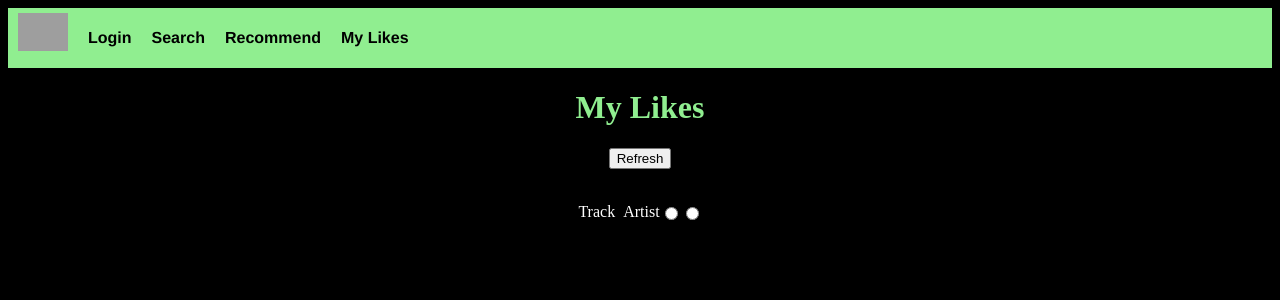
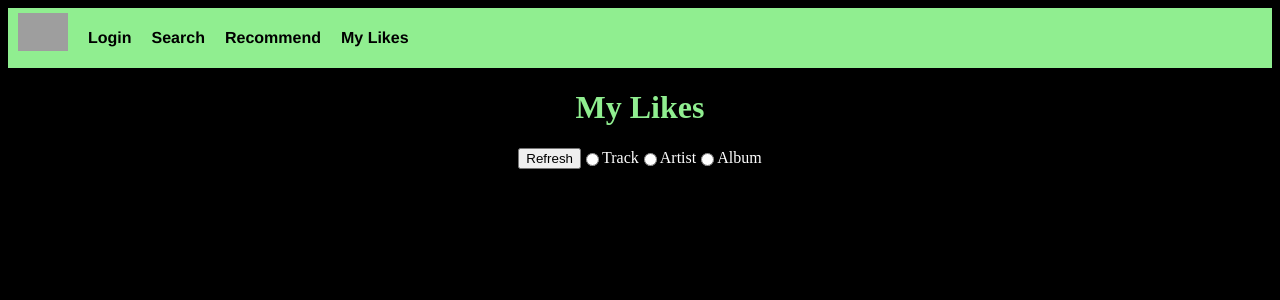
Before and after one commit to sumedhvaidy/rockify-front-end, a React (Create React App) app: page /mylikes in a window 1280 px wide. Shown: the top 300 px of the page. Built offline with nearby package versions, Linux system fonts and the light colour scheme; grey boxes are pictures that could not be loaded.

Commit message:
myLikes display added

```diff
--- a/src/pages/MyLikes.jsx
+++ b/src/pages/MyLikes.jsx
@@ -4,14 +4,29 @@ import ls, {get, set} from "local-storage";
 
 function MyLikes() {
 
+  const [type, setType] = useState("track");
   const [myLikesList, setMyLikesList] = useState([]);;
 
   const getLikedList = () => {
-    Axios.get('http://localhost:5000/api/likes', {headers: {
+    if (type == "track") {
+      Axios.get('http://localhost:5000/api/interact/track', {headers: {
         Authorization: "Bearer " + ls.get("access_token")
       }}).then((response) => {
-      myLikesList(response.data)
+        setMyLikesList(response.data)
       })
+    } else if (type == "artist") {
+      Axios.get('http://localhost:5000/api/interact/artist', {headers: {
+        Authorization: "Bearer " + ls.get("access_token")
+      }}).then((response) => {
+        setMyLikesList(response.data)
+      })
+    } else if (type == "album") {
+      Axios.get('http://localhost:5000/api/interact/album', {headers: {
+        Authorization: "Bearer " + ls.get("access_token")
+      }}).then((response) => {
+        setMyLikesList(response.data)
+      })
+    }
   };
 
   return (
@@ -19,24 +34,54 @@ function MyLikes() {
       <h1> My Likes </h1>
       <div class="center">
         <button> Refresh </button>
+  	    <input type="radio" id="track" name="type" onClick = {(e) => {
+          setType("track")
+        }}/>
+  	    <label for="Track"> Track </label>
+  	    <input type="radio" id="artist" name="type" onClick = {(e) => {
+          setType("artist")
+        }}/>
+  	    <label for="Artist"> Artist </label>
+  	    <input type="radio" id="album" name="type" onClick = {(e) => {
+          setType("album")
+        }}/>
+  	    <label for="Album"> Album </label>
       </div>
-      <br/>
 
-      <div class="list">
+      {myLikesList.map((val) => {
+        if (type == "track") {
+          return (
+            <div className = "card">
               <div class="center">
-          <p> Track &nbsp;</p>
-          <p> Artist </p>
+                <p> {val.TrackName} &nbsp; </p>
+                <p> {val.ArtistName} </p>
                 <input type="radio" id="like" name="preference"/>
                 <input type="radio" id="dislike" name="preference"/>
               </div>
             </div>
-
-      {myLikesList.map((val) => {
+          );
+        } else if (type == "artist") {
           return (
             <div className = "card">
-              <h3> {val.item}</h3>
+              <div class="center">
+                <p> {val.ArtistName} </p>
+                <input type="radio" id="like" name="preference"/>
+                <input type="radio" id="dislike" name="preference"/>
+              </div>
             </div>
           );
+        } else if (type == "album") {
+          return (
+            <div className = "card">
+              <div class="center">
+                <p> {val.AlbumName} &nbsp; </p>
+                <p> {val.ArtistName} </p>
+                <input type="radio" id="like" name="preference"/>
+                <input type="radio" id="dislike" name="preference"/>
+              </div>
+            </div>
+          );
+        }
         })}
     </div>
   );
```
Lines whose indentation alone changed are shown as unchanged.
